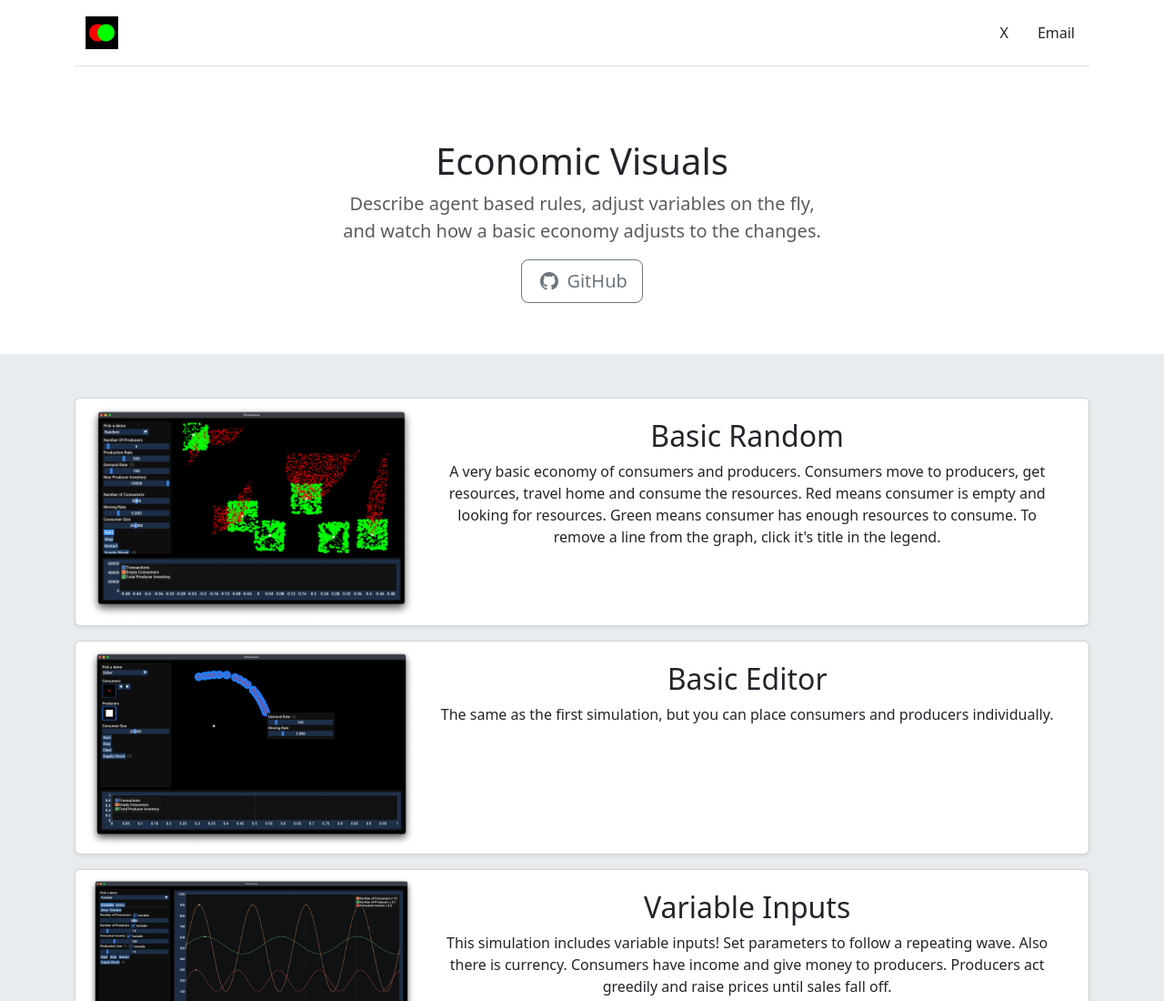
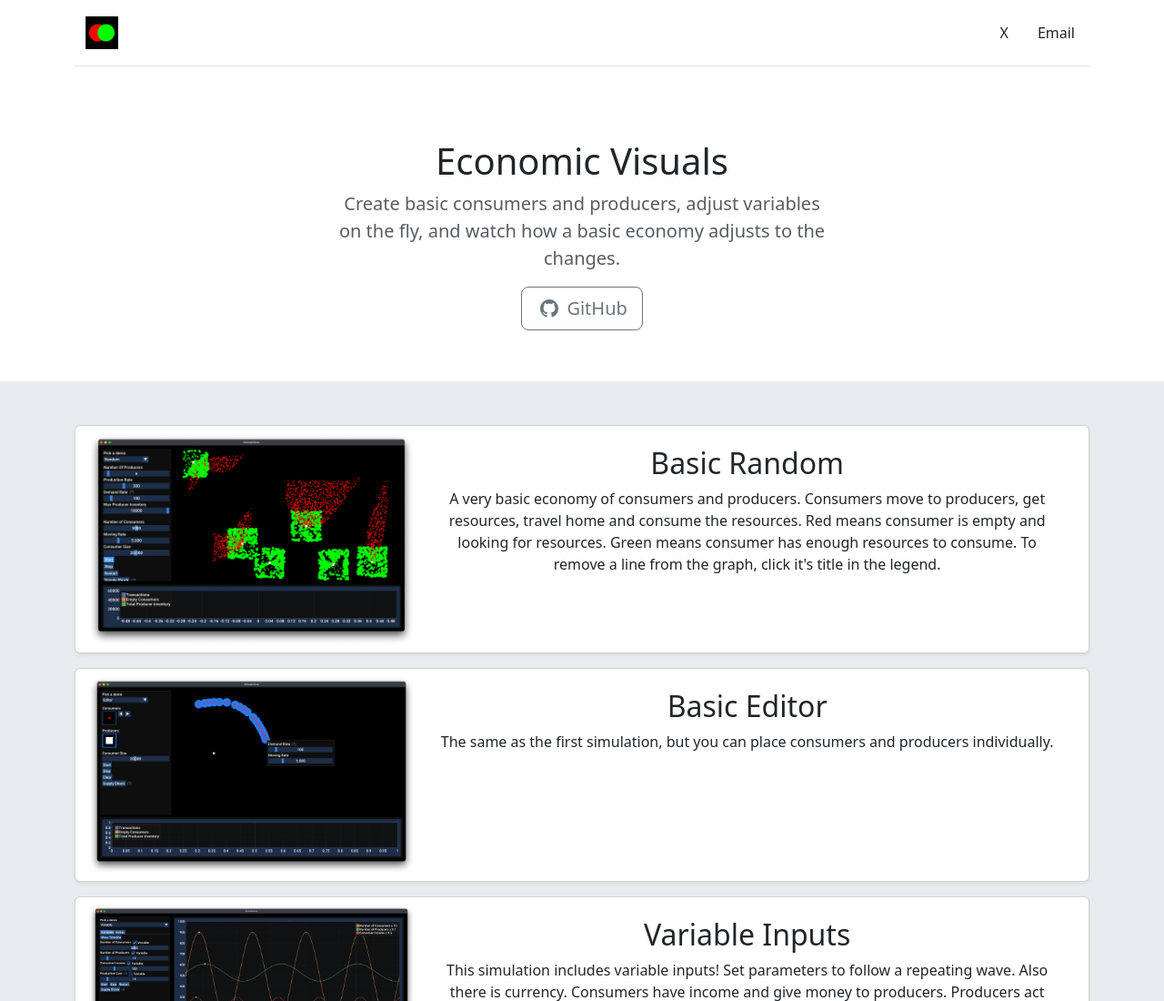
Before and after one commit to ckrowland/economic-visuals, a plain HTML site: page content/index.html in a window 1280 px wide. Shown: the top 1100 px of the page at 91% size. Drawn offline with nearby package versions, Linux system fonts and the light colour scheme.

Commit message:
Adjust subtitle

```diff
--- a/content/index.html
+++ b/content/index.html
@@ -26,9 +26,9 @@
       <div class="col-lg-6 col-md-8 mx-auto">
         <h1 class="fw-light">Economic Visuals</h1>
         <p class="lead text-body-secondary">
-          Describe agent based rules, adjust variables
-          on the fly, and watch how a basic economy adjusts to the changes.</p>
-
+          Create basic consumers and producers, adjust variables
+          on the fly, and watch how a basic economy adjusts to the changes.
+        </p>
         <a class="text-decoration-none" href="https://www.github.com/ckrowland/markets">
         <button class="btn btn-lg btn-outline-secondary" href="https://www.github.com/ckrowland/markets">
           <svg xmlns="http://www.w3.org/2000/svg" width="20" fill="currentColor" class="bi bi-github mx-1 mb-1" viewBox="0 0 16 16">
```
Also changed, not shown: 1 other file.
